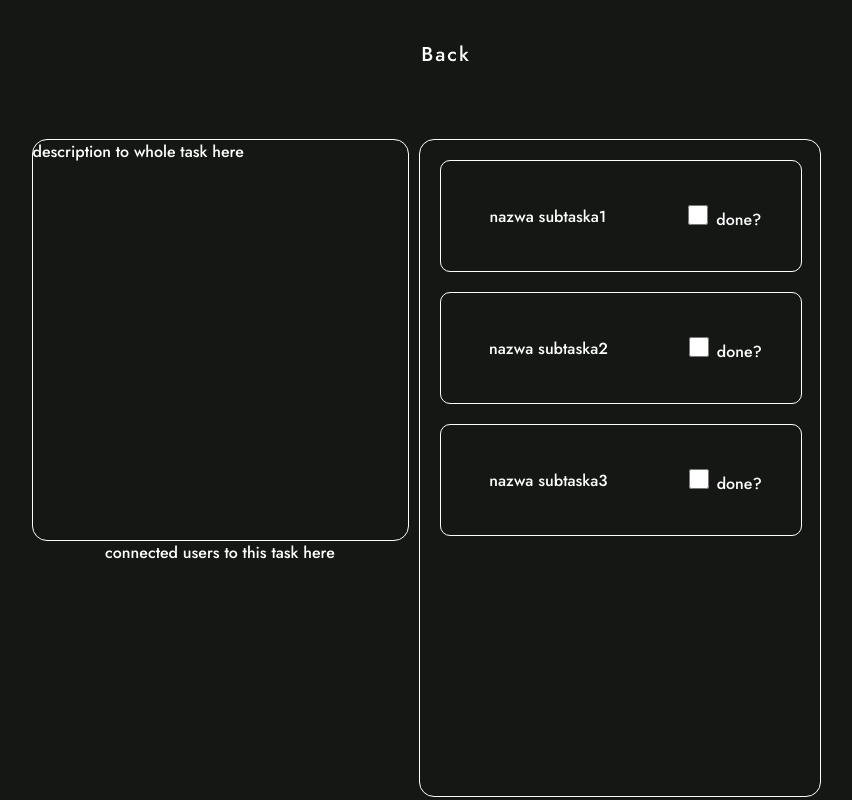
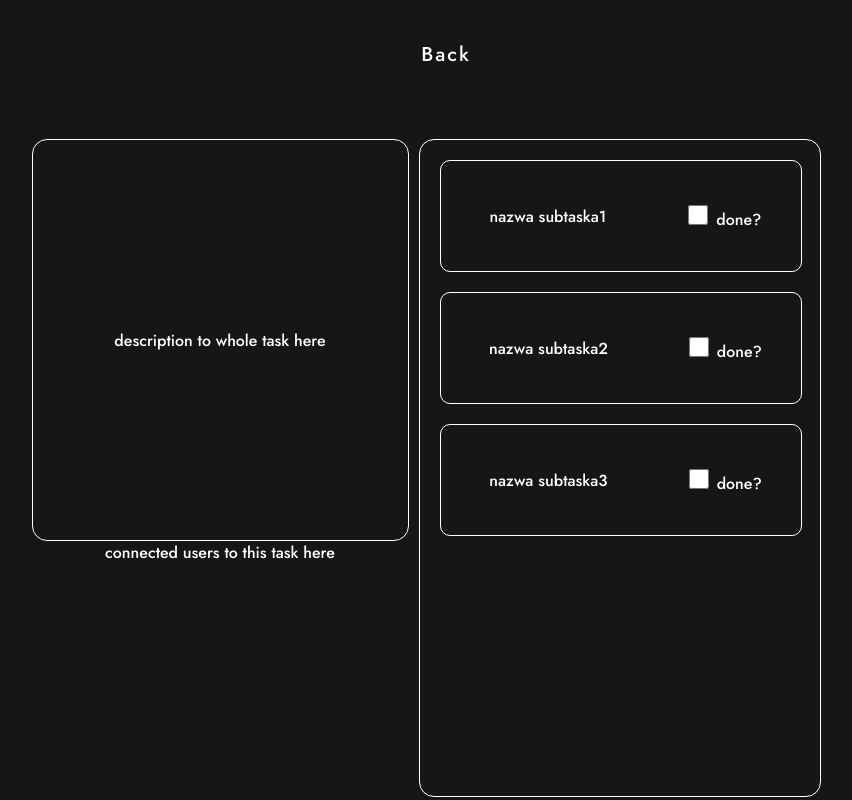
Before and after one commit to SobolewskiWiktor/Projekt-In-ynieria-, a web app: file public/html/taskDetailUser.html in a window 1280 px wide. Shown: the whole page, without its empty margins (214-1066 px from the left). Run offline with its HTML, style and script files only (its server is not run), Linux system fonts and the light colour scheme.

Commit message:
Update taskDetailUser.css

```diff
--- a/public/css/taskDetailUser.css
+++ b/public/css/taskDetailUser.css
@@ -102,6 +102,8 @@ li
     margin-left: 5px;
     margin-right: 5px;
     display: flex;
+	align-items: center;
+	justify-content: space-around;
     width: 375px;
     height: 50vh;
     border: 1px solid white;
```
